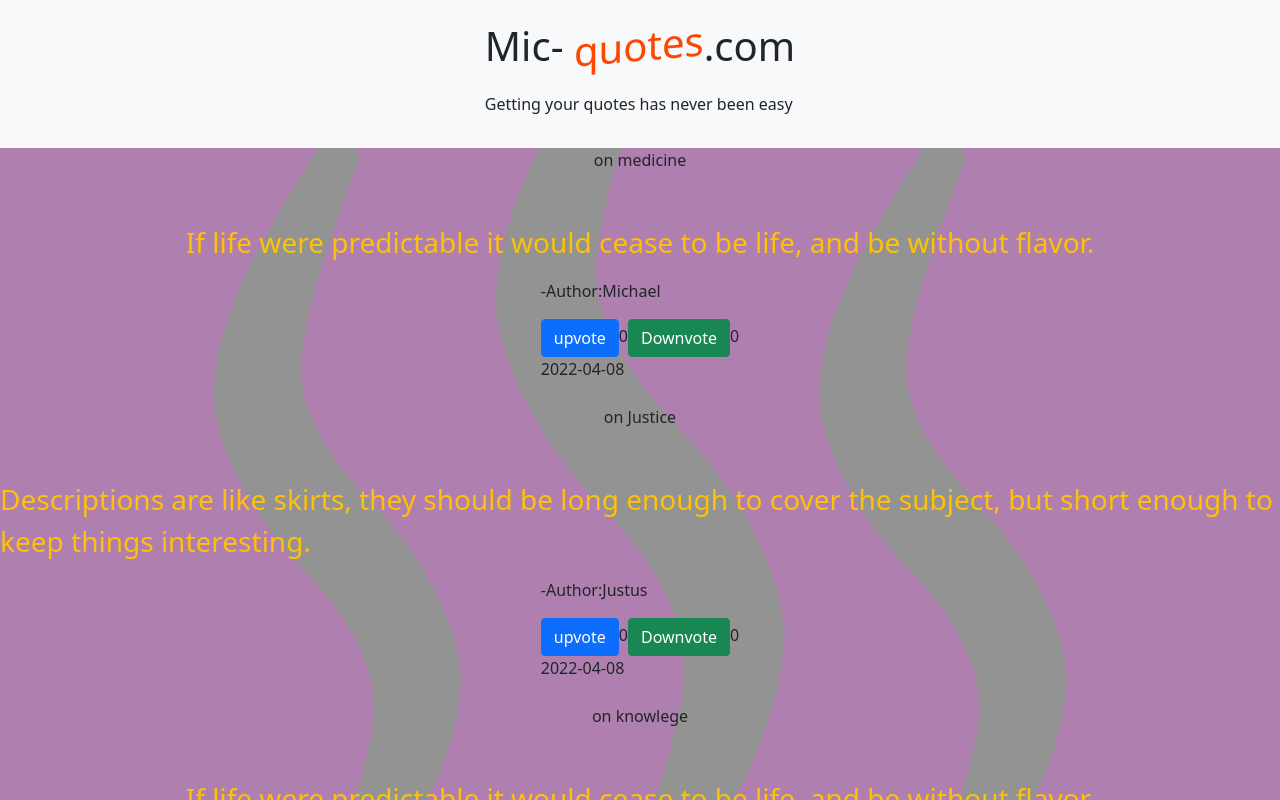
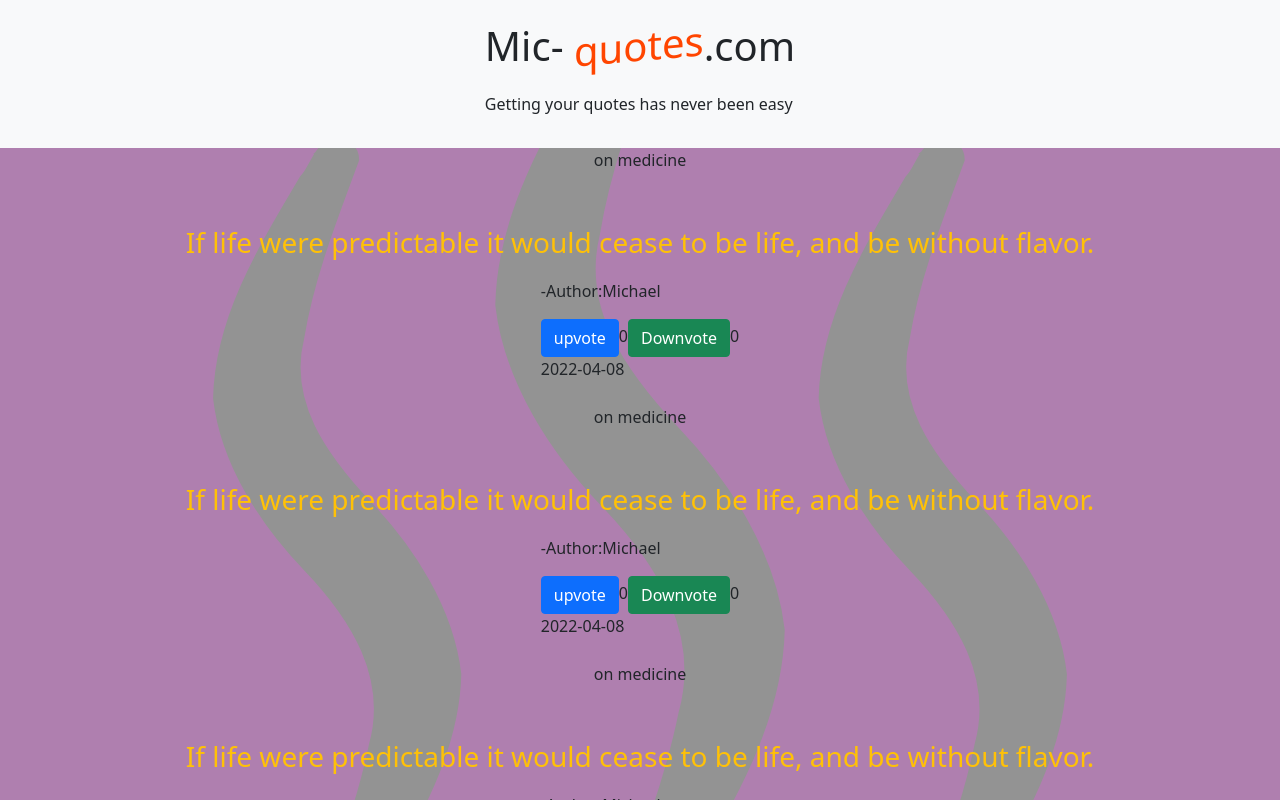
Before and after one commit to Michael-Ogaye/quotes, an Angular app: page / in a window 1280 px wide. Shown: the top 800 px of the page. Built offline with nearby package versions, Linux system fonts and the light colour scheme.

Commit message:
customized ngdatepicker to normal date syntax

```diff
--- a/src/app/app.component.html
+++ b/src/app/app.component.html
@@ -14,14 +14,14 @@
       <hr>
       <div class="bod d-flex justify-content-evenly" >
           <div class="imgr imaga">
-              <img src="../assets/images/left.svg" alt="left-quote">
+              <!-- <img src="../assets/images/left.svg" alt="left-quote"> -->
           </div >
           <div class="cont">
               <p class="fs-3 text-warning">{{i.content}}</p>
 
           </div>
           <div class="imgl imaga">
-              <img [src]="url1" >
+              <!-- <img [src]="url1" > -->
           </div>
 
 
@@ -45,4 +45,4 @@
   </div>
 
 
-  <app-form></app-form>
+  <app-form (quoteEvent)="addQuote($event)"></app-form>
--- a/src/app/app.component.ts
+++ b/src/app/app.component.ts
@@ -15,29 +15,29 @@ export class AppComponent {
 
   allQuotes:Quote[]=[
     new Quote(
-      'medicine','Michael','If life were predictable  it would cease to be life, and be without flavor.',0,0,'2022-04-08'
+      'medicine','If life were predictable  it would cease to be life, and be without flavor.','Michael','2022-04-08',0,0,
     ),
     new Quote(
-      'Justice','Justus','Descriptions are like skirts, they should be long enough to cover the subject, but short enough to keep things interesting.',0,0,'2022-04-08'
+      'medicine','If life were predictable  it would cease to be life, and be without flavor.','Michael','2022-04-08',0,0,
     ),
     new Quote(
-      'knowlege','Paul','If life were predictable it would cease to be life, and be without flavor.',0,0,'2022-04-08'
+      'medicine','If life were predictable  it would cease to be life, and be without flavor.','Michael','2022-04-08',0,0,
     )
 
 
+
   ]
-log(){
-  console.log(this.allQuotes)
-}
+
 // method to add new quotes into the array
 addQuote(dat:Quote){
-let title=dat.title;
-let author= dat.author;
-let cont=dat.content;
-let date=dat.date;
-this.allQuotes.push()
+
+this.allQuotes.push(dat);
 
 }
 
 url1="../assets/images/right.svg"
+
+log(){
+  console.log(this.allQuotes)
 }
+}
--- a/src/app/form/form.component.html
+++ b/src/app/form/form.component.html
@@ -34,10 +34,12 @@
         <div class="mb-3">
           <label for="dateOfBirth">Enter date</label>
           <div class="input-group">
-            <input id="dateOfBirth"  class="form-control" placeholder="yyyy-mm-dd" name="name" ngbDatepicker #dp="ngbDatepicker">
+            <input id="dateOfBirth"  class="form-control" placeholder="yyyy-mm-dd" name="date" ngModel ngbDatepicker #dp="ngbDatepicker">
+
             <button class="btn btn-outline-secondary calendar" (click)="dp.toggle()" type="button"></button>
           </div>
         </div>
+        <button class="btn-success" type="submit">Submit</button>
       </form>
     </div>
     <div class="modal-footer">
--- a/src/app/form/form.component.ts
+++ b/src/app/form/form.component.ts
@@ -2,6 +2,7 @@ import { Component, OnInit,Output,EventEmitter } from '@angular/core';
 
 import {NgbModal, ModalDismissReasons} from '@ng-bootstrap/ng-bootstrap';
 import { NgForm } from '@angular/forms';
+import { Quote } from '../quote';
 
 
 @Component({
@@ -10,7 +11,7 @@ import { NgForm } from '@angular/forms';
   styleUrls: ['./form.component.css']
 })
 export class FormComponent implements OnInit {
-  @Output()quoteEvent=new EventEmitter<any>()
+  @Output()quoteEvent=new EventEmitter<Quote>()
 
   closeResult = '';
 
@@ -41,7 +42,15 @@ export class FormComponent implements OnInit {
 
   //creating form
   createQuote(formd:NgForm){
-    this.quoteEvent.emit(formd.value)
+
+    let formdata= formd.value;
+    let cDate=""+formdata.date.year+"-"+formdata.date.month+"-"+formdata.date.day+ ""
+
+    formdata.upVote=0;
+    formdata.downVote=0;
+    formdata.date= cDate;
+    console.log(formdata.date)
+    this.quoteEvent.emit(formdata);
   }
 
 
--- a/src/app/quote.ts
+++ b/src/app/quote.ts
@@ -2,7 +2,7 @@ import { Title } from "@angular/platform-browser";
 
 export class Quote {
 
-    constructor(public title:string, public author:string,public content:string,public upVote:number,public downVote:number,public date:string){
+    constructor(public title:string, public content:string,public author:string,public date:string,public upVote:number,public downVote:number){
 
     }
 }
```
